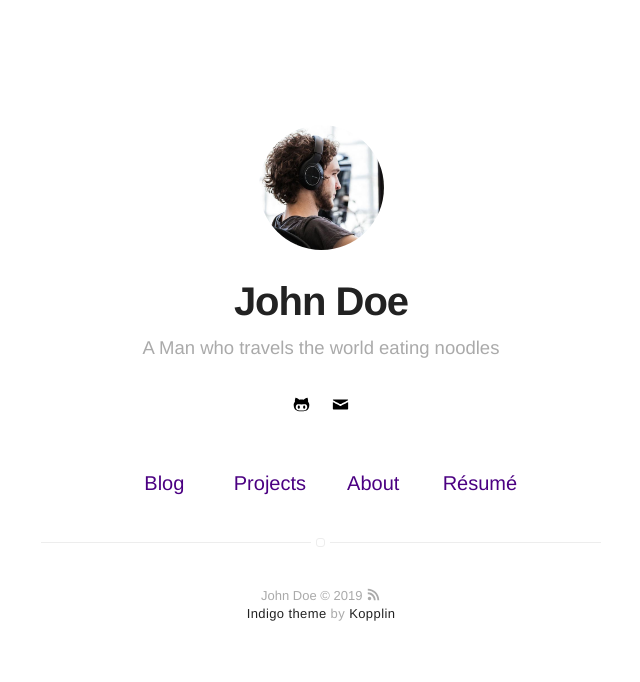
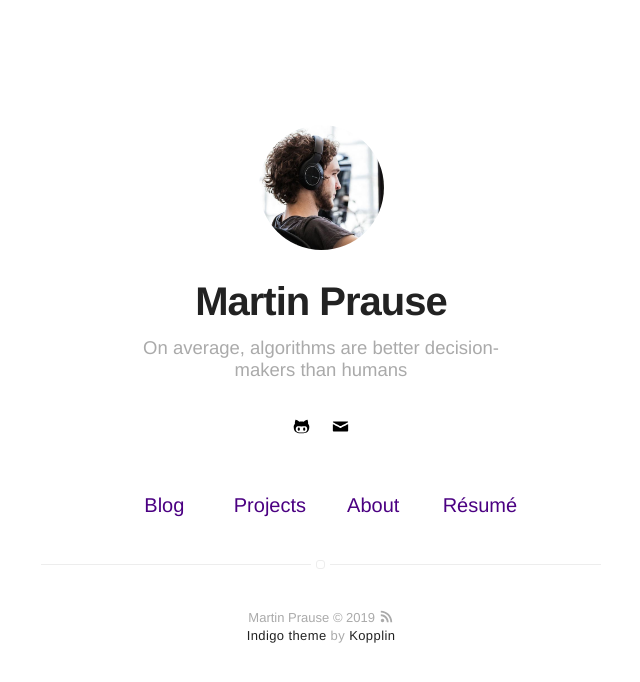
Before and after one commit to martinprause/blog, a Jekyll site: the page built from index.html, in a window 1280 px wide. Shown: the top 682 px of the page, without its empty margins (319-959 px from the left). Built offline with Jekyll 4.4.1, drawn with Linux system fonts in a browser that asks for light colours.

Commit message:
Update _config.yml

```diff
--- a/_config.yml
+++ b/_config.yml
@@ -1,9 +1,9 @@
 # main text of home
-name: John Doe
-bio: A Man who travels the world eating noodles
+name: Martin Prause
+bio: On average, algorithms are better decision-makers than humans
 
 # twitter summary info
-description: A blog about technology and stuff related
+description: A blog about stuff that relates to me
 
 # if it's an external image, update below for true
 # better with square images
```
